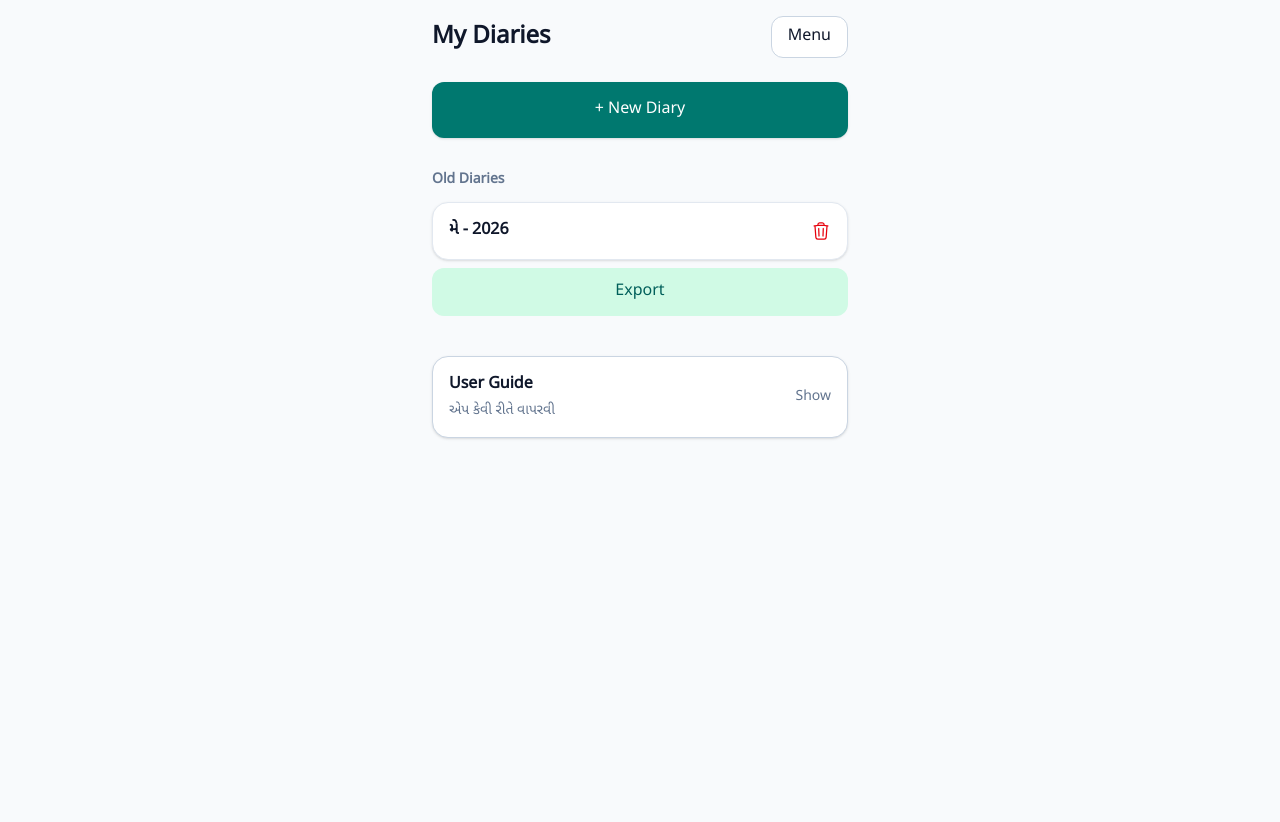
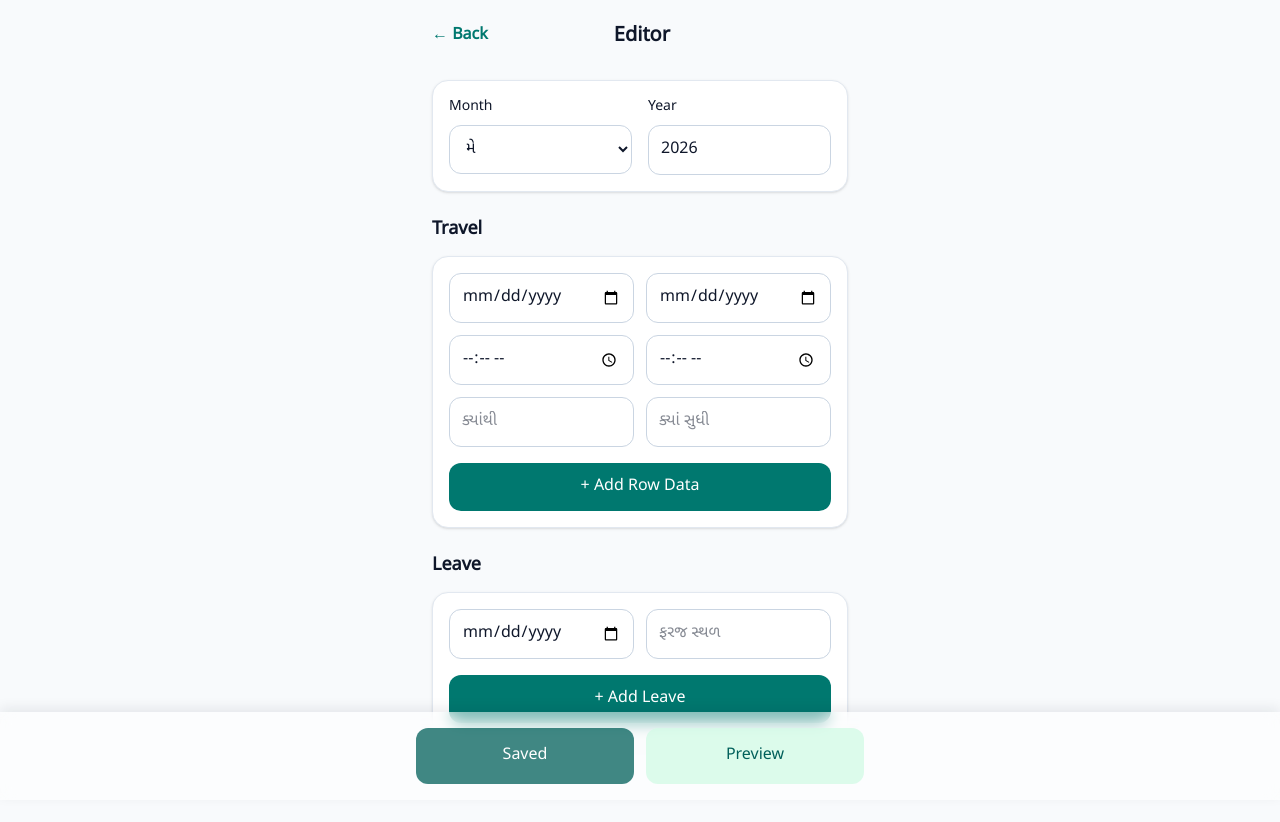
Before and after one commit to anuragkumar-git/TA-Diary, a React (Vite) app: page / in a window 1280 px wide. Both pictures are taken after a click on the button "+ New Diary". Shown: the top 822 px of the page. Before the commit the page ends 800 px from the top, so only its background shows below. Built offline with nearby package versions, Linux system fonts and the light colour scheme; what @react-pdf/renderer would draw is missing.

Commit message:
feat: Ux import, export. UI backdrop blur

```diff
--- a/package.json
+++ b/package.json
@@ -13,6 +13,7 @@
     "@react-pdf/renderer": "^4.5.1",
     "dayjs": "^1.11.20",
     "dexie": "^4.4.2",
+    "lucide-react": "^1.16.0",
     "react": "^18.3.1",
     "react-dom": "^18.3.1",
     "react-router-dom": "^7.15.1"
--- a/src/App.jsx
+++ b/src/App.jsx
@@ -20,6 +20,7 @@ export default function App() {
       ) : (
         <HomePage
           onOpenDiary={setSelectedDiary}
+          onCreateDiary={setSelectedDiary}
         />
       )}
     </div>
--- a/src/components/diary/ExportModal.jsx
+++ b/src/components/diary/ExportModal.jsx
@@ -33,7 +33,7 @@ export default function ExportModal({ open, onClose, json }) {
         onClick={onClose}
         className="
           fixed inset-0 z-40
-          bg-black/40
+          bg-black/40 backdrop-blur
         "
       />
 
--- a/src/components/preferences/PreferencesDrawer.jsx
+++ b/src/components/preferences/PreferencesDrawer.jsx
@@ -50,7 +50,7 @@ export default function PreferencesDrawer({
         onClick={onClose}
         className="
           fixed inset-0 z-40
-          bg-black/40
+          bg-black/40 backdrop-blur
         "
       />
 
@@ -63,7 +63,7 @@ export default function PreferencesDrawer({
         "
       >
         <div className="mb-6 flex items-center justify-between">
-          <h2 className="text-xl font-bold">use older Preferences</h2>
+          <h2 className="text-xl font-bold">Preferences</h2>
 
           <button
             onClick={onClose}
--- a/src/hooks/useDiaries.js
+++ b/src/hooks/useDiaries.js
@@ -19,9 +19,12 @@ export function useDiaries() {
   }
 
   async function addDiary(diary) {
-    await db.diaries.add(diary);
+    const id =
+      await db.diaries.add(diary);
+
 
     await loadDiaries();
+    return id;
   }
 
   async function updateDiary(id, diary) {
--- a/src/pages/EditorPage.jsx
+++ b/src/pages/EditorPage.jsx
@@ -8,8 +8,6 @@ import { db } from "../db/db";
 import { GUJARATI_MONTHS } from "../lib/constants";
 import { PDFViewer, pdf } from "@react-pdf/renderer";
 import PdfDocument from "../pdf/PdfDocument";
-import { normalizeImportedDiary } from "../lib/importDiary";
-import ImportModal from "../components/diary/ImportModal";
 
 export default function EditorPage({ diary, onBack }) {
   const [form, setForm] = useState(diary);
@@ -18,17 +16,11 @@ export default function EditorPage({ diary, onBack }) {
 
   const [previewMode, setPreviewMode] = useState(false);
 
-  const [importOpen, setImportOpen] = useState(false);
-
   const [saveStatus, setSaveStatus] = useState("saved");
 
   const printRef = useRef(null);
   const hasMounted = useRef(false);
   const savingRef = useRef(false);
-
-  useEffect(() => {
-    setForm(diary);
-  }, [diary]);
 
   useEffect(() => {
     if (!hasMounted.current) {
@@ -142,21 +134,6 @@ export default function EditorPage({ diary, onBack }) {
     }
   }
 
-  async function handleImport(rawData) {
-    try {
-      const normalized = normalizeImportedDiary(rawData);
-
-      const insertedId = await db.diaries.add(normalized);
-
-      const savedDiary = await db.diaries.get(insertedId);
-
-      setForm(savedDiary);
-
-      alert("Diary imported successfully.");
-    } catch (error) {
-      alert(error.message || "Import failed.");
-    }
-  }
   if (previewMode) {
     return (
       <>
@@ -168,6 +145,7 @@ export default function EditorPage({ diary, onBack }) {
         >
           <PDFViewer width="100%" height="100%">
             <PdfDocument diary={form} />
+            {/* jsx based pereview, then pdf document(filter two words from diary prop) hidden but share pdf document. */}
           </PDFViewer>
         </div>
 
@@ -209,26 +187,17 @@ export default function EditorPage({ diary, onBack }) {
   return (
     <>
       <main className="safe-bottom mx-auto max-w-md p-4">
-        <header className="mb-6 flex items-center justify-between">
+        <header className="mb-6 flex items-center justify-between font-bold">
           <button
             onClick={onBack}
-            className="
-            rounded-xl border
-            border-slate-300 bg-white
-            px-4 py-2
-          "
+            className="font-medium text-teal-700 py-2"
           >
-            Back
+          ← Back
           </button>
 
           <h1 className="text-xl font-bold">Editor</h1>
-
-          <button
-            onClick={() => setImportOpen(true)}
-            className="rounded-xl border border-slate- bg-white px-4 py-2"
-          >
-            Import
-          </button>
+          {/* <div className="w-18" /> */}
+          <div className="w-13" />
         </header>
 
         <div className="space-y-6">
@@ -363,20 +332,21 @@ export default function EditorPage({ diary, onBack }) {
         </div>
 
         <div
-          className="
+          className=" mx-auto
           fixed bottom-0 left-0 right-0
-          border-t border-slate-200
-          bg-white p-4
+           shadow-[0_-4px_12px_rgba(15,23,42,0.08)] backdrop-blur-sm
+          bg-white/50 p-4
         "
         >
-          <div className="mx-auto flex max-w-md gap-3">
+          <div className="mx-auto max-w-md  flex gap-3">
             <button
               onClick={handleSave}
               disabled={saving}
               className="
               flex-1 rounded-xl
-              bg-teal-700 px-4 py-4
+              bg-teal-800/75 px-4 py-4
               font-semibold text-white
+              backdrop-blur
             "
             >
               {saveStatus === "saving"
@@ -390,8 +360,8 @@ export default function EditorPage({ diary, onBack }) {
               onClick={() => setPreviewMode(true)}
               className="
               flex-1 rounded-xl
-              bg-emerald-100 px-4 py-4
-              font-semibold text-teal-800
+              bg-emerald-100/75 px-4 py-4
+              font-semibold backdrop-blur text-teal-800
             "
             >
               Preview
@@ -399,11 +369,6 @@ export default function EditorPage({ diary, onBack }) {
           </div>
         </div>
       </main>
-      <ImportModal
-        open={importOpen}
-        onClose={() => setImportOpen(false)}
-        onImport={handleImport}
-      />
     </>
   );
 }
--- a/src/pages/HomePage.jsx
+++ b/src/pages/HomePage.jsx
@@ -10,20 +10,32 @@ import ExportModal from "../components/diary/ExportModal";
 import { exportDiaryAsJson } from "../lib/exportDiary";
 import { useState } from "react";
 import UserManual from "../components/UserManual";
+import { db } from "../db/db";
+import ImportModal from "../components/diary/ImportModal";
+import { normalizeImportedDiary } from "../lib/importDiary";
+import { Menu } from "lucide-react";
 
-export default function HomePage({ onOpenDiary }) {
+export default function HomePage({ onOpenDiary, onCreateDiary }) {
   const [drawerOpen, setDrawerOpen] = useState(false);
 
   const { diaries, addDiary, deleteDiary } = useDiaries();
 
   const { preferences, updatePreferences } = usePreferences();
+
   const [exportOpen, setExportOpen] = useState(false);
 
   const [exportJson, setExportJson] = useState("");
+
+  const [importOpen, setImportOpen] = useState(false);
+
   async function handleCreateDiary() {
     const diary = createDiary();
 
-    await addDiary(diary);
+    const insertedId = await addDiary(diary);
+
+    const savedDiary = await db.diaries.get(insertedId);
+
+    onCreateDiary(savedDiary);
   }
 
   async function handleDelete(id) {
@@ -41,21 +53,53 @@ export default function HomePage({ onOpenDiary }) {
 
     setExportOpen(true);
   }
+
+  async function handleImport(rawData) {
+    try {
+      const normalized = normalizeImportedDiary(rawData);
+
+      const insertedId = await db.diaries.add(normalized);
+
+      const savedDiary = await db.diaries.get(insertedId);
+
+      // setForm(savedDiary);
+      setImportOpen(false);
+      onOpenDiary(savedDiary);
+    } catch (error) {
+      alert(error.message || "Import failed.");
+    }
+  }
+
   return (
     <>
       <main className="mx-auto max-w-md p-4">
-        <header className="mb-6 flex items-center justify-between">
-          <h1 className="text-2xl font-bold">My Diaries</h1>
+        <header className="mb-6 flex items-center font-semibold  justify-between">
+          <div className="flex">
+            {/* <button
+              onClick={() => setDrawerOpen(true)}
+              // className="font-bold text-6xl  p-1"
+              className="  p-2 place-items-center rounded-xl bg-white text-2xl text-slate-700 "
+              // className="w-9 place-items-center   text-2xl text-slate-700 "
+              aria-label="Open preferences"
+            >
+              ≡
+            </button> */}
+            <button
+              onClick={() => setDrawerOpen(true)}
+              className="pb-1"
+              aria-label="Open preferences"
+            >
+              <Menu size={20} />
+            </button>
+
+            <h1 className="text-2xl p-2 font-bold">My Diaries</h1>
+          </div>
 
           <button
-            onClick={() => setDrawerOpen(true)}
-            className="
-              rounded-xl border
-              border-slate-300 bg-white
-              px-4 py-2
-            "
+            onClick={() => setImportOpen(true)}
+            className="p-3 font-semibold text-teal-700"
           >
-            Menu
+            Import
           </button>
         </header>
 
@@ -73,9 +117,7 @@ export default function HomePage({ onOpenDiary }) {
         </button>
 
         <section className="mt-8">
-          <h2 className="mb-3 text-sm font-semibold text-slate-500">
-            Old Diaries
-          </h2>
+          <h2 className="mb-3 text-md font-bold text-slate-500">Old Diaries</h2>
 
           <div className="space-y-3">
             {diaries.length === 0 ? (
@@ -93,23 +135,12 @@ export default function HomePage({ onOpenDiary }) {
                 <div key={diary.id} onClick={() => onOpenDiary(diary)}>
                   <div key={diary.id} className="space-y-2">
                     <div onClick={() => onOpenDiary(diary)}>
-                      <DiaryCard diary={diary} onDelete={handleDelete} />
+                      <DiaryCard
+                        diary={diary}
+                        onDelete={handleDelete}
+                        onExport={handleExport}
+                      />
                     </div>
-
-                    <button
-                      onClick={(e) => {
-                        e.stopPropagation();
-                        handleExport(diary);
-                      }}
-                      className="
-      w-full rounded-xl
-      bg-emerald-100 px-4 py-3
-      text-sm font-medium
-      text-teal-800
-    "
-                    >
-                      Export
-                    </button>
                   </div>
                 </div>
               ))
@@ -130,6 +161,11 @@ export default function HomePage({ onOpenDiary }) {
         onClose={() => setExportOpen(false)}
         json={exportJson}
       />
+      <ImportModal
+        open={importOpen}
+        onClose={() => setImportOpen(false)}
+        onImport={handleImport}
+      />
     </>
   );
 }
```
Also changed, not shown: src/components/diary/DairyCard.jsx (+15 -12 lines), src/components/diary/ImportModal.jsx (+11 -29 lines), 1 other file (tests, documents, lock files or other folders).
